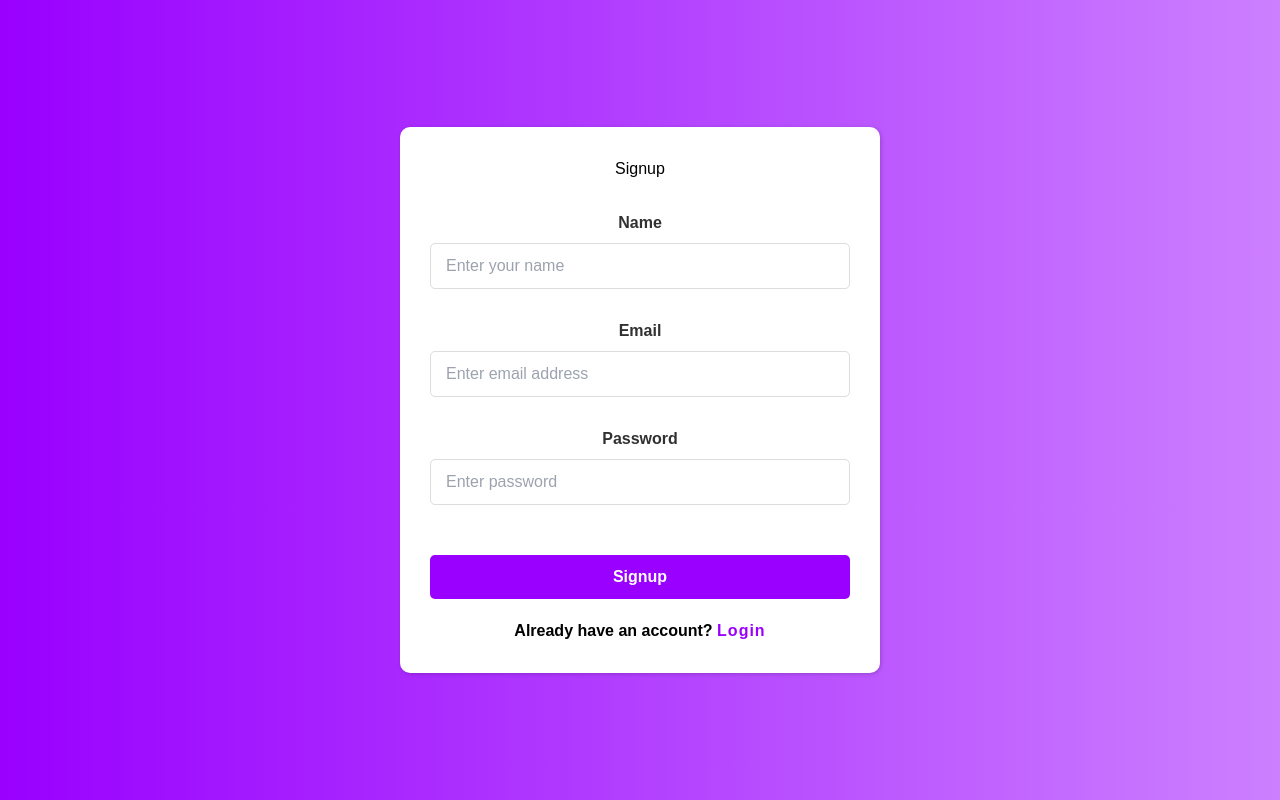
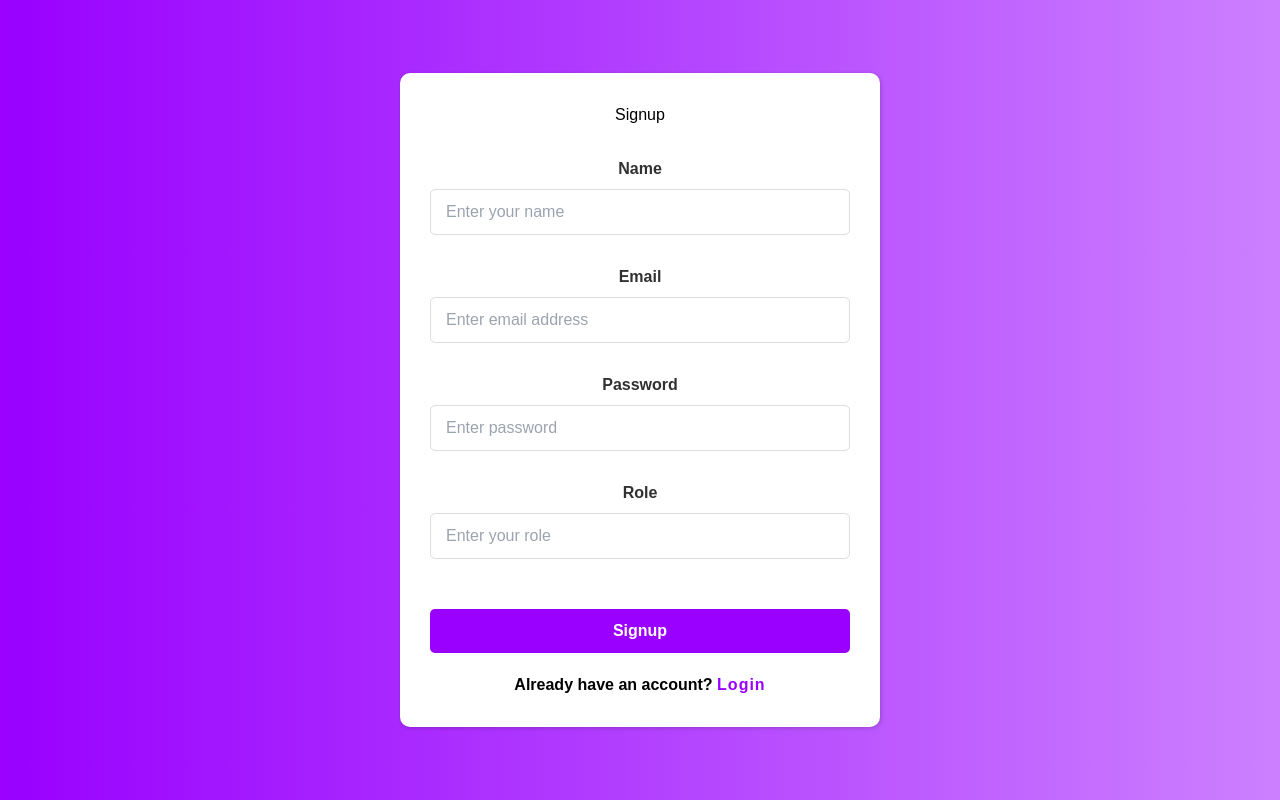
Before and after one commit to AdityaSingh25/Final-Year-Project, a React (Create React App) app: page /signup in a window 1280 px wide. Built offline with nearby package versions, Linux system fonts and the light colour scheme; no server answers.

Commit message:
now i will do retreiving data

```diff
--- a/src/components/Signup/Signup.js
+++ b/src/components/Signup/Signup.js
@@ -13,16 +13,34 @@ const Signup = () => {
     name: "",
     email: "",
     pass: "",
+    role: "",
   });
+
+
   const [errorMsg, setErrorMsg] = useState("");
   const [submitButtonDisabled, setSubmitButtonDisabled] = useState(false);
 
-  const handleSubmission = () => {
-    if (!values.name || !values.email || !values.pass) {
+  const handleSubmission = async() => {
+    if (!values.name || !values.email || !values.pass || !values.role) {
       setErrorMsg("Fill all fields");
       return;
     }
     setErrorMsg("");
+
+    const{ name, email, pass, role } = values;
+    const res = await fetch("https://login-85aaf-default-rtdb.firebaseio.com/adi.json", {
+      method: "POST",
+      headers: {
+        "Content-Type": "application/json",
+      },
+      body: JSON.stringify({
+        name,
+        email,
+        pass,
+        role,
+
+      }),
+    });
 
     setSubmitButtonDisabled(true);
     createUserWithEmailAndPassword(auth, values.email, values.pass) //function provided by fire base
@@ -66,6 +84,13 @@ const Signup = () => {
             setValues((prev) => ({ ...prev, pass: event.target.value }))
           }
         />
+        <InputControl
+          label="Role"
+          placeholder="Enter your role"
+          onChange={(event) =>
+            setValues((prev) => ({ ...prev, role: event.target.value }))
+          }
+        />
 
         <div className={styles.footer}>
           <b className={styles.error}>{errorMsg}</b>
```
